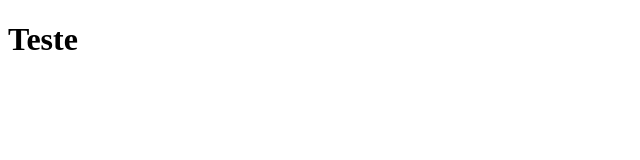
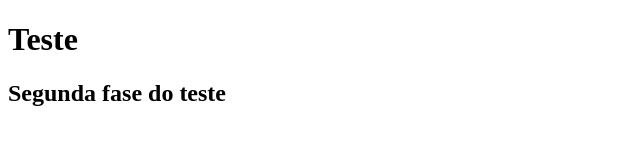
Before and after one commit to GabrielMonteir0/primeiroSite, a plain HTML site: page index.html in a window 1280 px wide. Shown: the whole page, without its empty margins (0-640 px from the left). Drawn offline with Linux system fonts and the light colour scheme.

Commit message:
segundo commit

```diff
--- a/index.html
+++ b/index.html
@@ -7,6 +7,7 @@
 </head>
 <body>
     <h1>Teste</h1>
+    <h2>Segunda fase do teste</h2>
 
     <script src="index.js"></script>
 </body>
```
